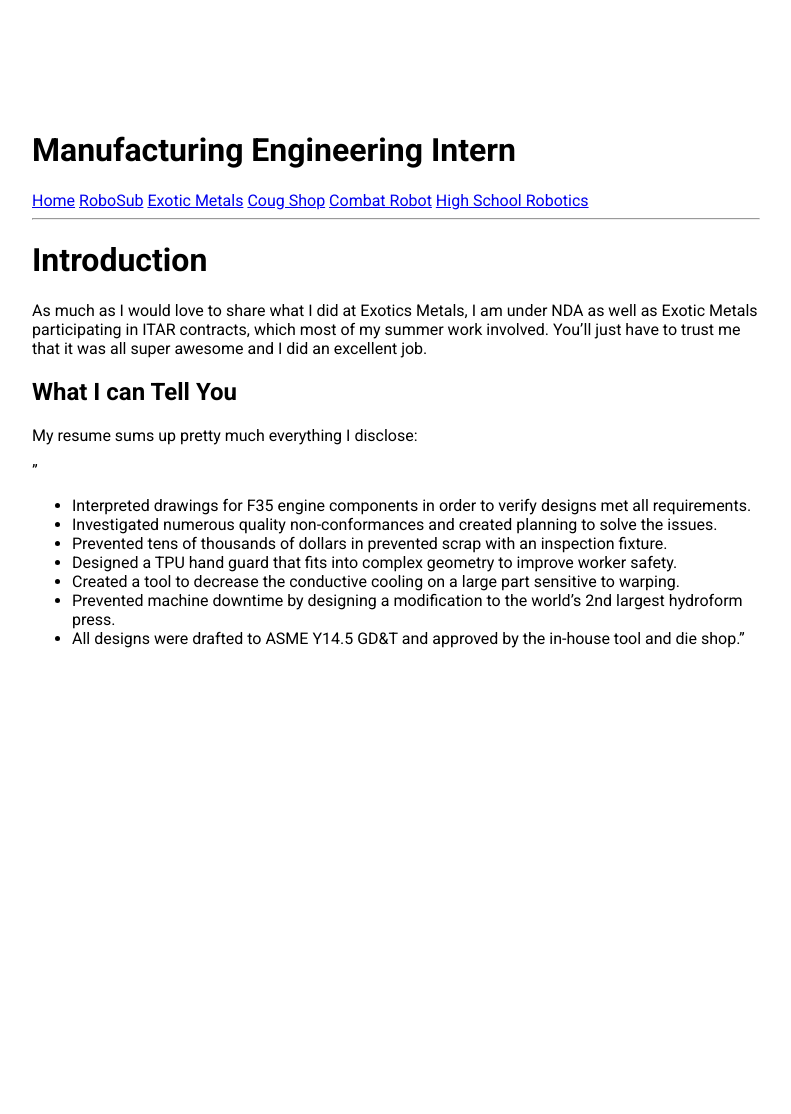
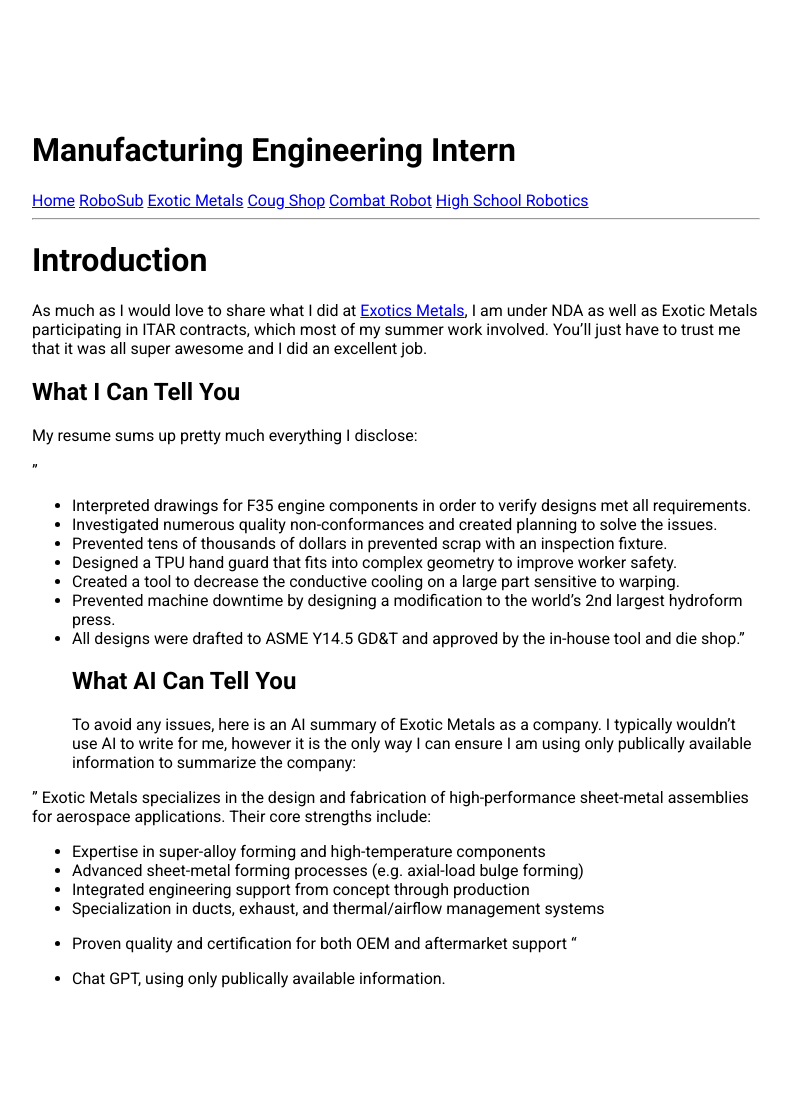
Before and after one commit to Brady-Hogg/Portfolio, a Jekyll site: the page built from exotic.md, in a window 1280 px wide. Shown: the whole page, without its empty margins (244-1035 px from the left). Built offline with Jekyll 4.4.1, drawn with Linux system fonts in a browser that asks for light colours; before the commit the page ends 900 px from its top, so only the background shows below that.

Commit message:
Update exotic.md

```diff
--- a/exotic.md
+++ b/exotic.md
@@ -4,8 +4,8 @@ layout: main
 permalink: /exotic
 ---
 # Introduction
-As much as I would love to share what I did at Exotics Metals, I am under NDA as well as Exotic Metals participating in ITAR contracts, which most of my summer work involved. You'll just have to trust me that it was all super awesome and I did an excellent job.
-## What I can Tell You
+As much as I would love to share what I did at [Exotics Metals](https://www.parker.com/us/en/divisions/exotic-metals-forming-division.html), I am under NDA as well as Exotic Metals participating in ITAR contracts, which most of my summer work involved. You'll just have to trust me that it was all super awesome and I did an excellent job.
+## What I Can Tell You
 My resume sums up pretty much everything I disclose:
 
 "
@@ -16,3 +16,17 @@ My resume sums up pretty much everything I disclose:
 -	Created a tool to decrease the conductive cooling on a large part sensitive to warping.
 -	Prevented machine downtime by designing a modification to the world’s 2nd largest hydroform press.
 -	All designs were drafted to ASME Y14.5 GD&T and approved by the in-house tool and die shop."
+## What AI Can Tell You
+To avoid any issues, here is an AI summary of Exotic Metals as a company. I typically wouldn't use AI to write for me, however it is the only way I can ensure I am using only publically available information to summarize the company:
+
+"
+Exotic Metals specializes in the design and fabrication of high-performance sheet-metal assemblies for aerospace applications. Their core strengths include:
+
+- Expertise in super-alloy forming and high-temperature components
+- Advanced sheet-metal forming processes (e.g. axial-load bulge forming)
+- Integrated engineering support from concept through production
+- Specialization in ducts, exhaust, and thermal/airflow management systems
+- Proven quality and certification for both OEM and aftermarket support
+"
+
+- Chat GPT, using only publically available information.
```
